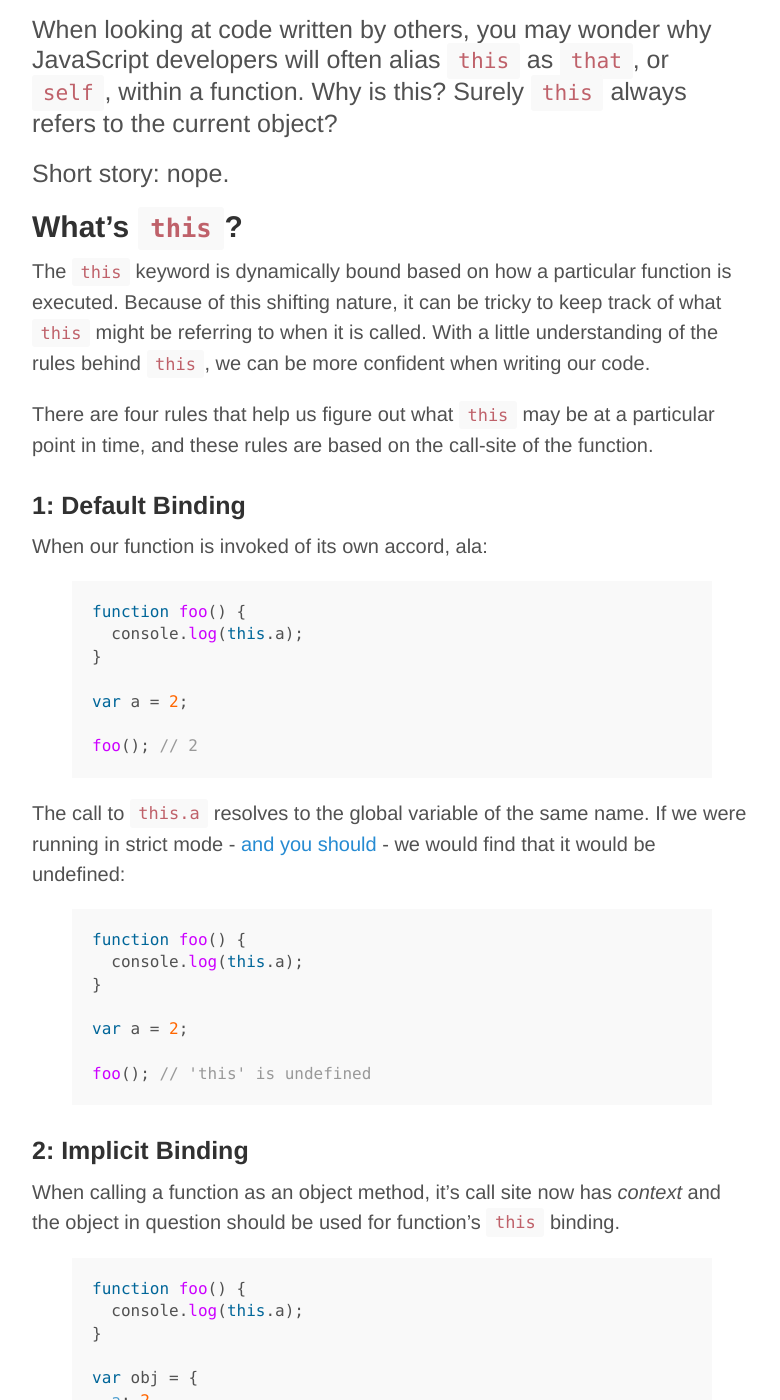
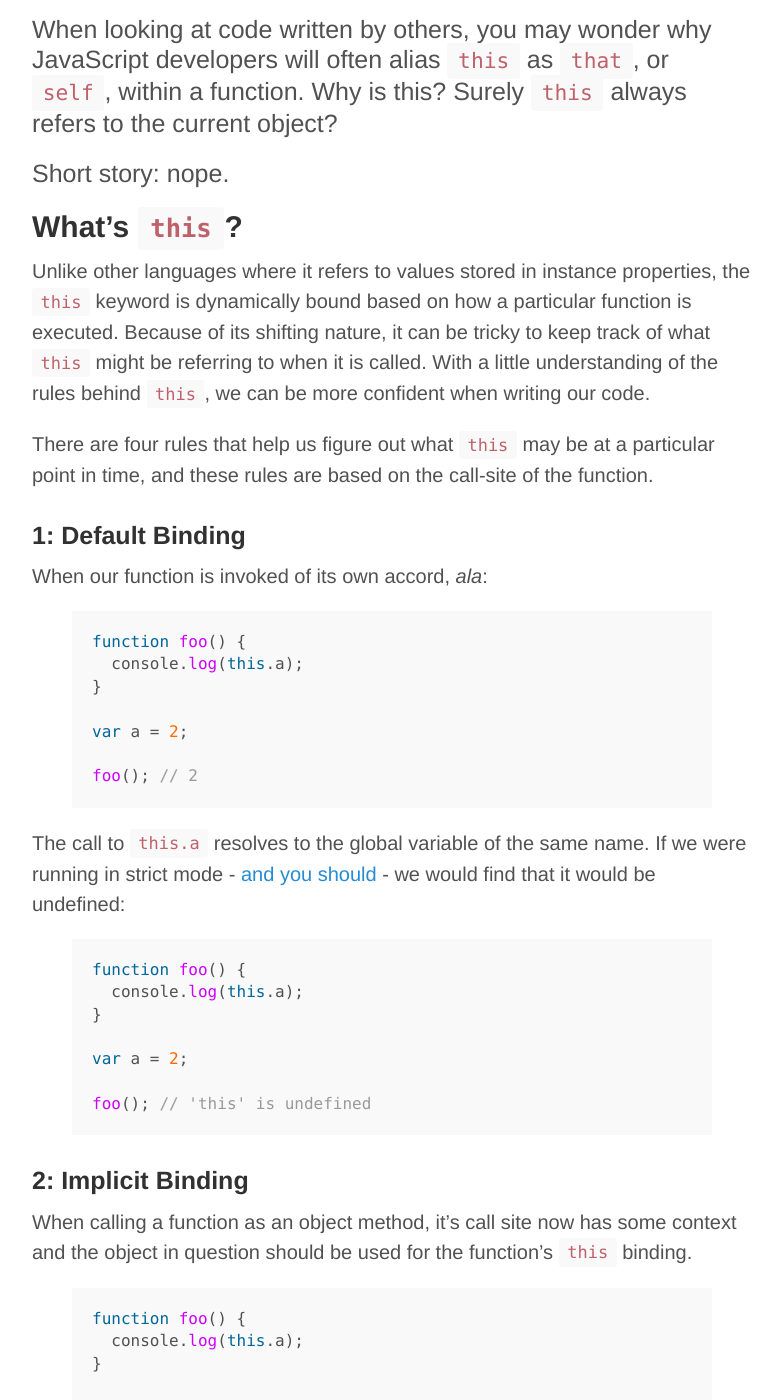
Before and after one commit to danielmatthew/website, a Jekyll site: the page built from _posts/2015-04-24-this-and-that-in-javascript.md, in a window 1280 px wide and 1400 px high, scrolled down 267 px. Shown: the whole window, without its empty margins (248-1028 px from the left). Built offline with Jekyll 4.4.1, drawn with Linux system fonts in a browser that asks for light colours; some of the changed text lies outside the part shown.

Commit message:
Edits to 'this' post

```diff
--- a/_posts/2015-04-24-this-and-that-in-javascript.md
+++ b/_posts/2015-04-24-this-and-that-in-javascript.md
@@ -7,12 +7,12 @@
 
 ## What's `this`?
 
- The `this` keyword is dynamically bound based on how a particular function is executed. Because of this shifting nature, it can be tricky to keep track of what `this` might be referring to when it is called. With a little understanding of the rules behind `this`, we can be more confident when writing our code.
+ Unlike other languages where it refers to values stored in instance properties, the `this` keyword is dynamically bound based on how a particular function is executed. Because of its shifting nature, it can be tricky to keep track of what `this` might be referring to when it is called. With a little understanding of the rules behind `this`, we can be more confident when writing our code.
 
 There are four rules that help us figure out what `this` may be at a particular point in time, and these rules are based on the call-site of the function.
 
 ### 1: Default Binding
-When our function is invoked of its own accord, ala:
+When our function is invoked of its own accord, _ala_:
 
 {% highlight js %}
 function foo() {
@@ -37,7 +37,7 @@
 {% endhighlight %}
 
 ### 2: Implicit Binding
-When calling a function as an object method, it's call site now has _context_ and the object in question should be used for function's `this` binding.
+When calling a function as an object method, it's call site now has some context and the object in question should be used for the function's `this` binding.
 
 {% highlight js %}
 function foo() {
@@ -70,7 +70,7 @@
 
 
 #### Hard Binding
-Both implicit and explicit binding lose their `this` binding when passed around. The following pattern helps ensure that this doesn't happen.
+Both implicit and explicit binding lose their `this` binding when passed around. The following pattern helps ensure that this doesn't happen:
 
 {% highlight js %}
 function foo() {
```
Also changed, not shown: other parts of _posts/2015-04-24-this-and-that-in-javascript.md (+1 -1 lines).
